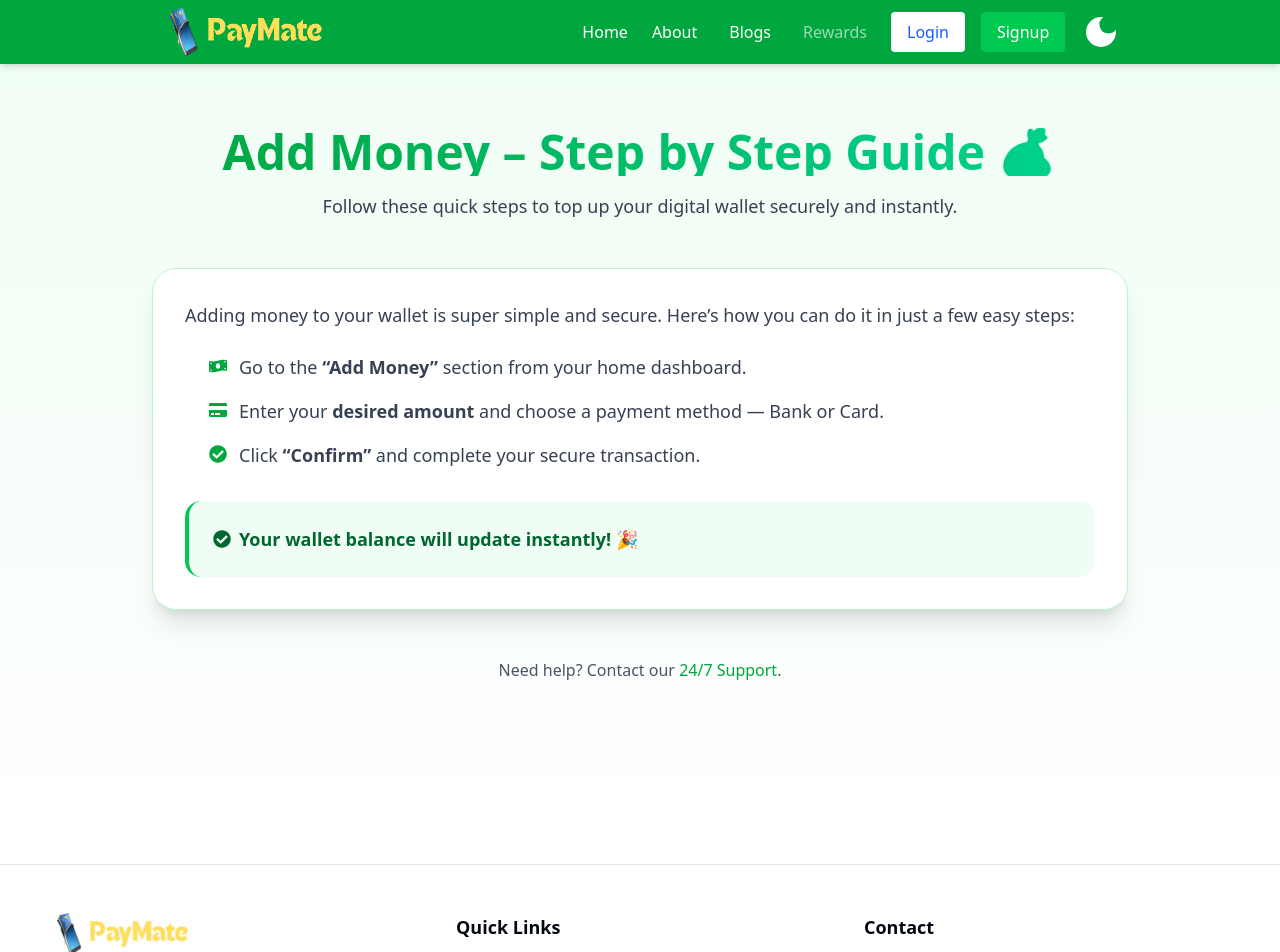
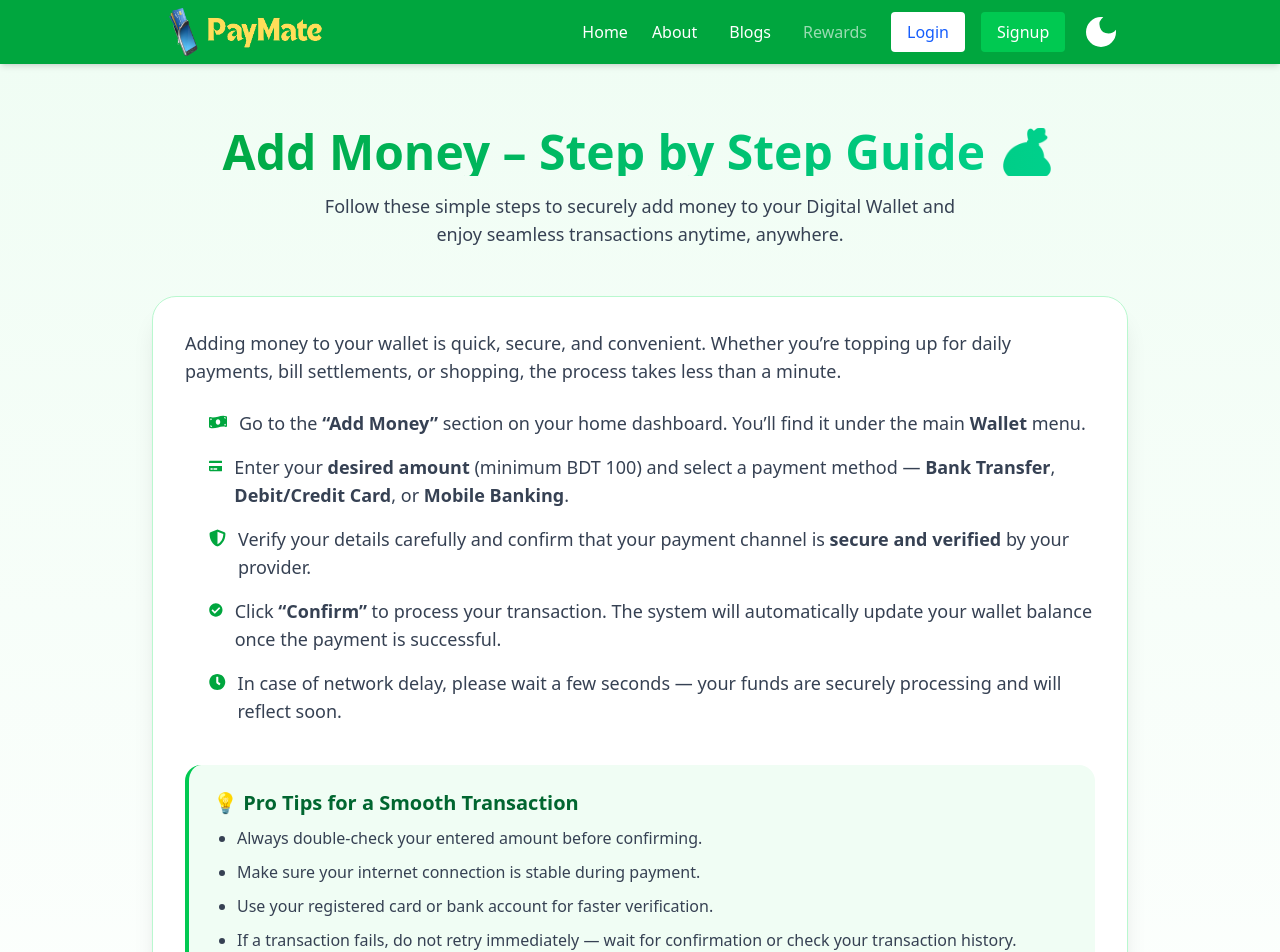
Before and after one commit to mithun41/digital-wallet-client, a React (Vite) app: page /add_money in a window 1280 px wide. Shown: the top 952 px of the page. Built offline with nearby package versions, Linux system fonts and the light colour scheme.

Commit message:
addMonyBlogPage the updated

```diff
--- a/src/Pages/AddMoneyBlogPages/AddMoneyBlogPages.jsx
+++ b/src/Pages/AddMoneyBlogPages/AddMoneyBlogPages.jsx
@@ -1,6 +1,6 @@
 import React from "react";
 import { motion } from "framer-motion";
-import { FaMoneyBillWave, FaCreditCard, FaCheckCircle } from "react-icons/fa";
+import { FaMoneyBillWave, FaCreditCard, FaCheckCircle, FaShieldAlt, FaClock } from "react-icons/fa";
 
 const AddMoneyBlogPages = () => {
   return (
@@ -17,8 +17,7 @@ const AddMoneyBlogPages = () => {
             Add Money – Step by Step Guide 💰
           </h1>
           <p className="mt-4 text-gray-700 dark:text-gray-300 text-lg max-w-2xl mx-auto">
-            Follow these quick steps to top up your digital wallet securely and
-            instantly.
+            Follow these simple steps to securely add money to your Digital Wallet and enjoy seamless transactions anytime, anywhere.
           </p>
         </motion.div>
 
@@ -31,37 +30,58 @@ const AddMoneyBlogPages = () => {
         >
           <div className="space-y-6 text-gray-700 dark:text-gray-300 leading-relaxed">
             <p className="text-lg">
-              Adding money to your wallet is super simple and secure. Here’s how
-              you can do it in just a few easy steps:
+              Adding money to your wallet is quick, secure, and convenient. Whether you’re topping up for daily payments, bill settlements, or shopping, the process takes less than a minute.
             </p>
 
             <ol className="list-decimal pl-6 space-y-4 text-lg">
               <li className="flex items-start gap-3">
                 <FaMoneyBillWave className="text-green-600 mt-1" />
                 <span>
-                  Go to the <strong>“Add Money”</strong> section from your home
-                  dashboard.
+                  Go to the <strong>“Add Money”</strong> section on your home dashboard. You’ll find it under the main <strong>Wallet</strong> menu.
                 </span>
               </li>
               <li className="flex items-start gap-3">
                 <FaCreditCard className="text-green-600 mt-1" />
                 <span>
-                  Enter your <strong>desired amount</strong> and choose a
-                  payment method — Bank or Card.
+                  Enter your <strong>desired amount</strong> (minimum BDT 100) and select a payment method — <strong>Bank Transfer</strong>, <strong>Debit/Credit Card</strong>, or <strong>Mobile Banking</strong>.
+                </span>
+              </li>
+              <li className="flex items-start gap-3">
+                <FaShieldAlt className="text-green-600 mt-1" />
+                <span>
+                  Verify your details carefully and confirm that your payment channel is <strong>secure and verified</strong> by your provider.
                 </span>
               </li>
               <li className="flex items-start gap-3">
                 <FaCheckCircle className="text-green-600 mt-1" />
                 <span>
-                  Click <strong>“Confirm”</strong> and complete your secure
-                  transaction.
+                  Click <strong>“Confirm”</strong> to process your transaction. The system will automatically update your wallet balance once the payment is successful.
+                </span>
+              </li>
+              <li className="flex items-start gap-3">
+                <FaClock className="text-green-600 mt-1" />
+                <span>
+                  In case of network delay, please wait a few seconds — your funds are securely processing and will reflect soon.
                 </span>
               </li>
             </ol>
 
+            {/* Tips Section */}
+            <div className="mt-10 bg-green-50 dark:bg-gray-800 p-6 rounded-2xl border-l-4 border-green-500">
+              <h2 className="text-xl font-semibold text-green-800 dark:text-green-300 mb-2">
+                💡 Pro Tips for a Smooth Transaction
+              </h2>
+              <ul className="list-disc pl-6 space-y-2 text-gray-700 dark:text-gray-300">
+                <li>Always double-check your entered amount before confirming.</li>
+                <li>Make sure your internet connection is stable during payment.</li>
+                <li>Use your registered card or bank account for faster verification.</li>
+                <li>If a transaction fails, do not retry immediately — wait for confirmation or check your transaction history.</li>
+              </ul>
+            </div>
+
             <div className="mt-8 bg-green-50 dark:bg-gray-800 p-6 rounded-2xl border-l-4 border-green-500">
               <p className="text-green-800 dark:text-green-300 font-semibold text-lg flex items-center gap-2">
-                <FaCheckCircle /> Your wallet balance will update instantly! 🎉
+                <FaCheckCircle /> Your wallet balance will update instantly once payment is confirmed! 🎉
               </p>
             </div>
           </div>
@@ -75,7 +95,7 @@ const AddMoneyBlogPages = () => {
           className="text-center mt-12"
         >
           <p className="text-gray-600 dark:text-gray-400">
-            Need help? Contact our <span className="text-green-600 font-medium">24/7 Support</span>.
+            Need help? Contact our <span className="text-green-600 font-medium">24/7 Support</span> or visit the <span className="font-medium text-green-600">Help Center</span> for detailed FAQs.
           </p>
         </motion.div>
       </div>
```
